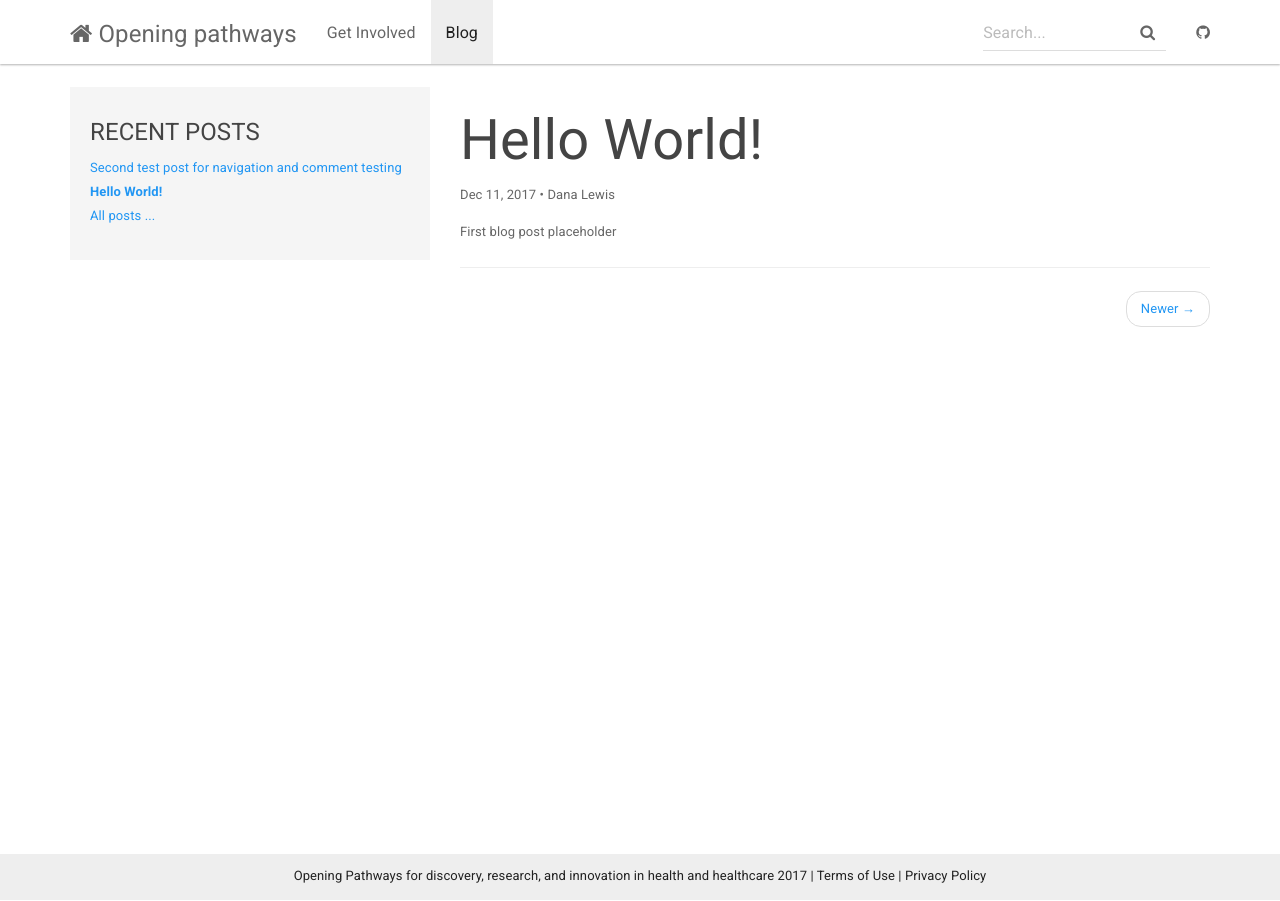
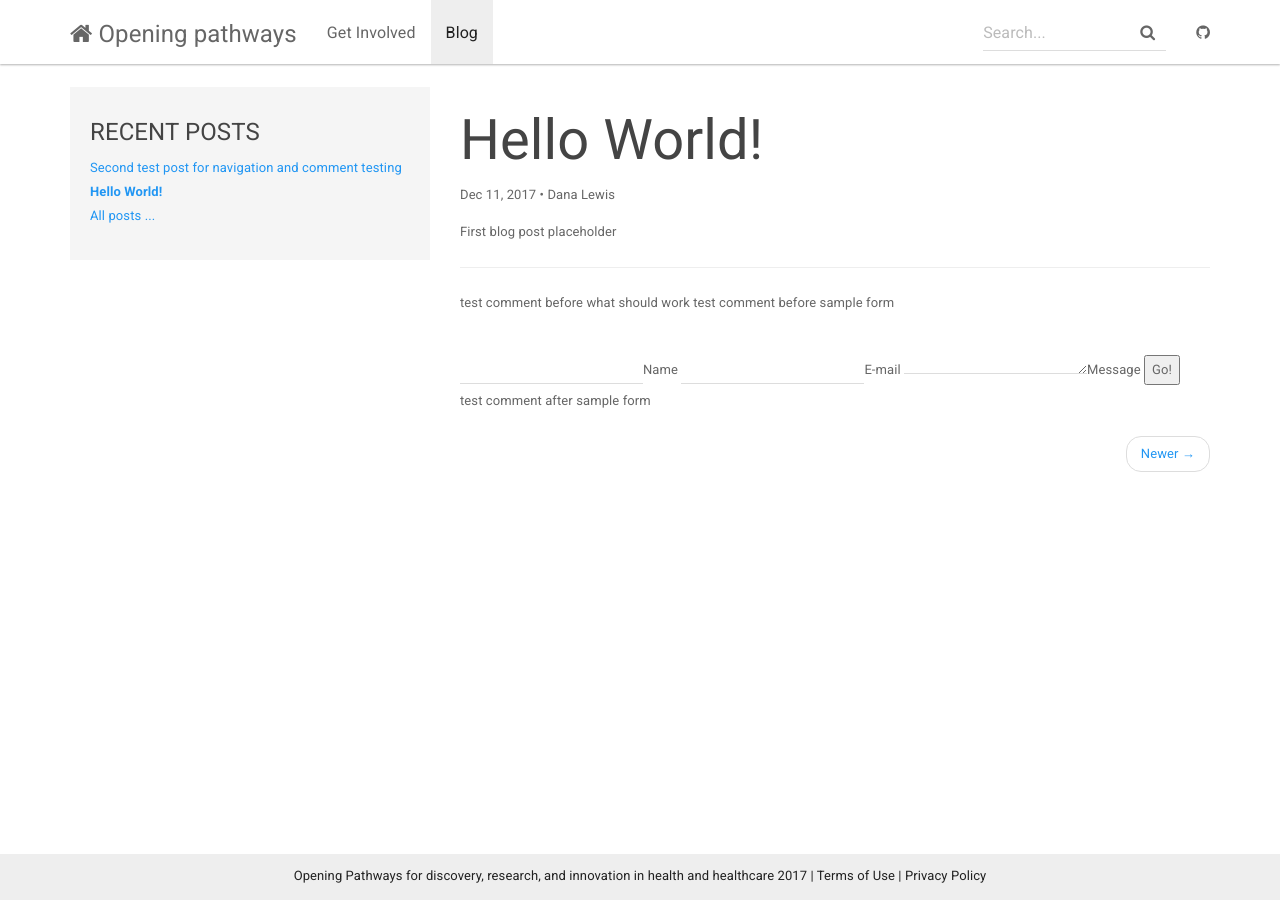
Before and after one commit to danamlewis/Testrepo2, a Jekyll site: the page built from _posts/2017-12-11-hello-world.md, in a window 1280 px wide. Built offline with Jekyll 4.4.1, drawn with Linux system fonts in a browser that asks for light colours; nearby versions of some CDN libraries.

Commit message:
Adding comment form example

```diff
--- a/_layouts/post.html
+++ b/_layouts/post.html
@@ -22,6 +22,27 @@
             <p>{{ page.date | date: "%b %-d, %Y" }}{% if page.author %} • {{ page.author }}{% endif %}{% if page.meta %} • {{ page.meta }}{% endif %}</p>
             <div  id="markdown-content-container">{{ content }}</div>
             <hr>
+                        test comment before what should work
+
+                {% if site.comments.provider and post.comments %}
+                    {% include comment.html %}
+                {% endif %}
+
+            test comment before sample form
+
+            <!-- sample form -->
+            <form method="POST" action="https://api.staticman.net/v2/entry/danamlewis/Testrepo2/master/comments">
+  <input name="options[redirect]" type="hidden" value="https://my-site.com">
+  <!-- e.g. "2016-01-02-this-is-a-post" -->
+  <input name="options[slug]" type="hidden" value="{{ page.slug }}">
+  <label><input name="fields[name]" type="text">Name</label>
+  <label><input name="fields[email]" type="email">E-mail</label>
+  <label><textarea name="fields[message]"></textarea>Message</label>
+
+  <button type="submit">Go!</button>
+</form>
+
+            test comment after sample form
             <ul class="pager">
                 {% if page.previous %}
                 <li class="previous">
```
